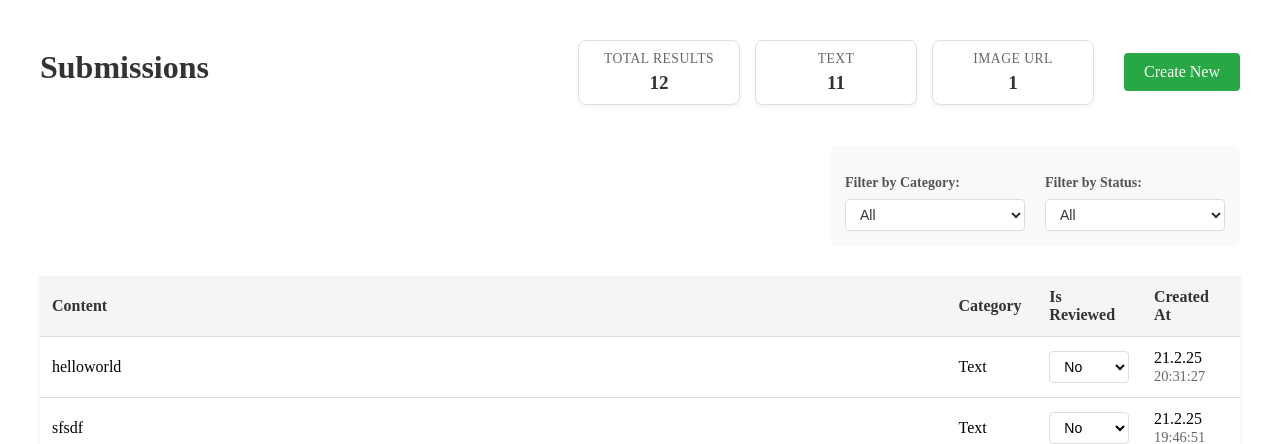
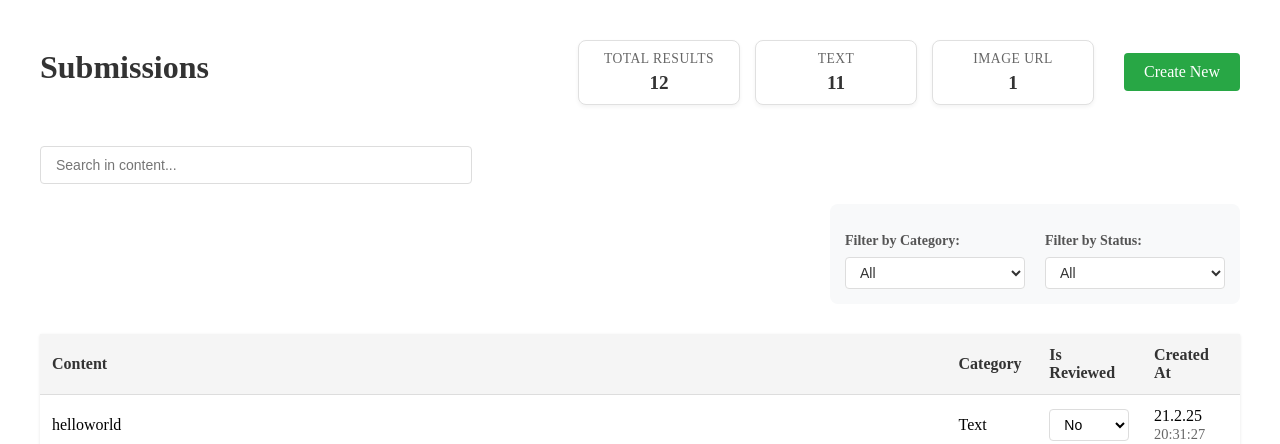
Before and after one commit to TharHtet236401/intern_task1, a Django app: page / in a window 1280 px wide. Shown: the part 76-520 px from the top of the page. Run offline with Django 5.2, Linux system fonts and the light colour scheme; data comes from the database, SQL or seed files in the repository; both versions use the stored data as it was after the commit; some libraries are stand-ins or nearby versions.

Commit message:
Add search functionality with HTMX for content filtering

```diff
--- a/submissions/templates/submissions/home.html
+++ b/submissions/templates/submissions/home.html
@@ -23,6 +23,27 @@
         </div>
     </div>
 
+    <!-- Add this before the filters section -->
+    <div class="search-section">
+        <div class="search-container">
+            <input type="text"
+                   name="search"
+                   placeholder="Search in content..."
+                   value="{{ search_query }}"
+                   class="search-input"
+                   hx-get="{% url 'home' %}"
+                   hx-trigger="keyup changed delay:500ms"
+                   hx-target="#content-section"
+                   hx-push-url="true">
+            {% if search_query %}
+            <button class="clear-search"
+                    hx-get="{% url 'home' %}"
+                    hx-target="#content-section"
+                    hx-push-url="true">×</button>
+            {% endif %}
+        </div>
+    </div>
+
     <!-- Filter Section -->
     <div class="filters">
         <div class="filters-container">
@@ -35,7 +56,9 @@
                         name="category">
                     <option value="" {% if not selected_category %}selected{% endif %}>All</option>
                     {% for code, name in categories %}
-                        <option value="{{ code }}" {% if selected_category == code %}selected{% endif %}>
+                        <option value="{{ code }}"
+                                {% if selected_category == code %}selected{% endif %}
+                                hx-get="{% url 'home' %}?category={{ code }}{% if search_query %}&search={{ search_query }}{% endif %}{% if selected_status %}&status={{ selected_status }}{% endif %}">
                             {{ name }}
                         </option>
                     {% endfor %}
@@ -50,8 +73,16 @@
                         class="filter-select"
                         name="status">
                     <option value="" {% if not selected_status %}selected{% endif %}>All</option>
-                    <option value="pending" {% if selected_status == 'pending' %}selected{% endif %}>Pending</option>
-                    <option value="reviewed" {% if selected_status == 'reviewed' %}selected{% endif %}>Reviewed</option>
+                    <option value="pending"
+                            {% if selected_status == 'pending' %}selected{% endif %}
+                            hx-get="{% url 'home' %}?status=pending{% if search_query %}&search={{ search_query }}{% endif %}{% if selected_category %}&category={{ selected_category }}{% endif %}">
+                        Pending
+                    </option>
+                    <option value="reviewed"
+                            {% if selected_status == 'reviewed' %}selected{% endif %}
+                            hx-get="{% url 'home' %}?status=reviewed{% if search_query %}&search={{ search_query }}{% endif %}{% if selected_category %}&category={{ selected_category }}{% endif %}">
+                        Reviewed
+                    </option>
                 </select>
             </div>
         </div>
@@ -306,5 +337,52 @@
     .first, .last {
         background-color: #f8f9fa;
     }
+
+    .search-section {
+        margin-bottom: 20px;
+    }
+
+    .search-container {
+        position: relative;
+        max-width: 400px;
+    }
+
+    .search-input {
+        width: 100%;
+        padding: 10px 15px;
+        border: 1px solid #ddd;
+        border-radius: 4px;
+        font-size: 14px;
+        transition: all 0.3s ease;
+    }
+
+    .search-input:focus {
+        outline: none;
+        border-color: #007bff;
+        box-shadow: 0 0 0 2px rgba(0,123,255,0.1);
+    }
+
+    .clear-search {
+        position: absolute;
+        right: 10px;
+        top: 50%;
+        transform: translateY(-50%);
+        background: none;
+        border: none;
+        color: #666;
+        cursor: pointer;
+        font-size: 18px;
+        padding: 0;
+        width: 20px;
+        height: 20px;
+        display: flex;
+        align-items: center;
+        justify-content: center;
+        border-radius: 50%;
+    }
+
+    .clear-search:hover {
+        background-color: #f0f0f0;
+    }
 </style>
 {% endblock %}
--- a/submissions/views.py
+++ b/submissions/views.py
@@ -13,12 +13,16 @@ def home(request):
         # Get filter parameters
         category = request.GET.get('category', '')
         status = request.GET.get('status', '')
+        search_query = request.GET.get('search', '')
         page = request.GET.get('page', '1')
 
         # Base queryset
         submissions = Submission.objects.all()
 
         # Apply filters
+        if search_query:
+            submissions = submissions.filter(content__icontains=search_query)
+
         if category:
             submissions = submissions.filter(category=category)
 
@@ -44,6 +48,7 @@ def home(request):
             'categories': Submission.CATEGORY_CHOICES,
             'selected_category': category,
             'selected_status': status,
+            'search_query': search_query,
             'total_count': total_count,
             'text_count': text_count,
             'image_count': image_count,
```
Also changed, not shown: db.sqlite3.
